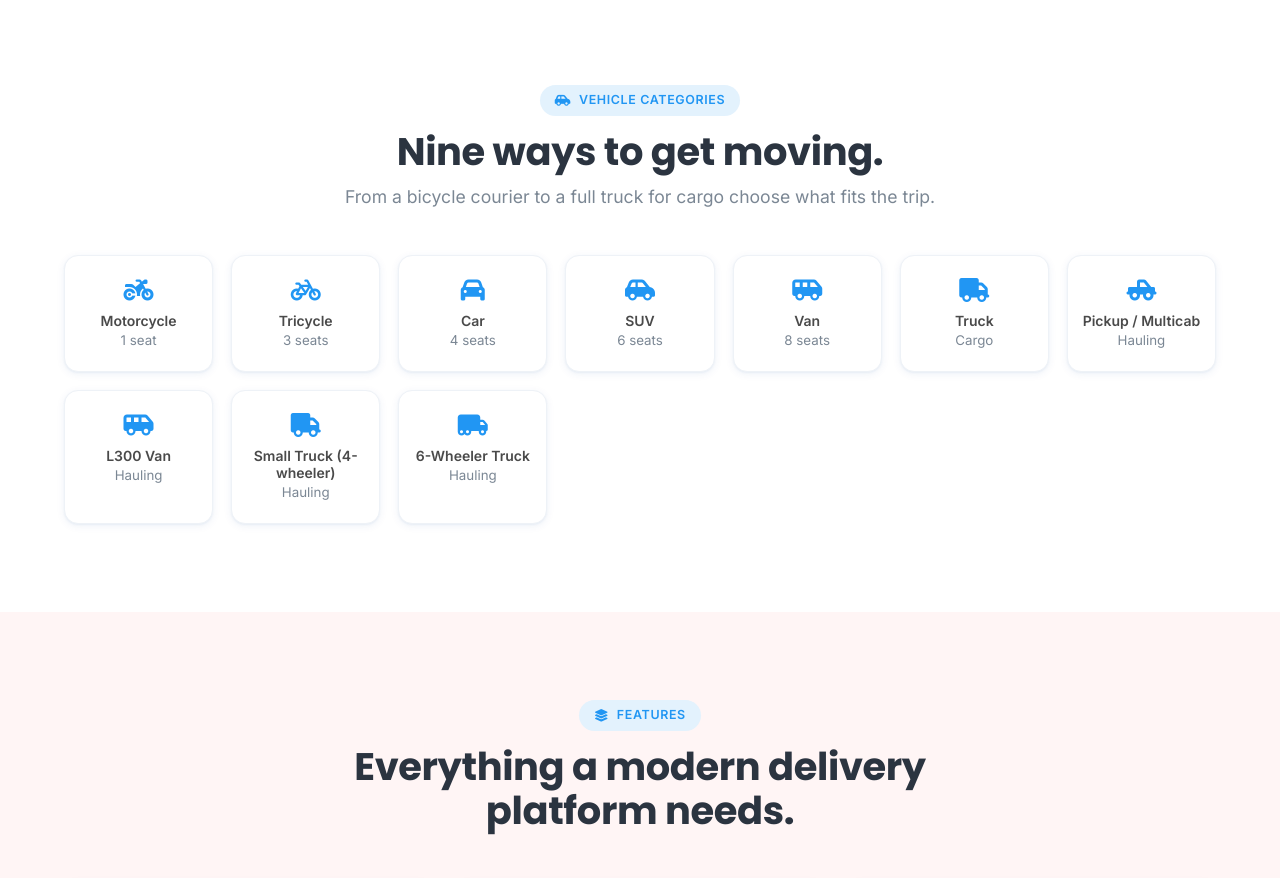
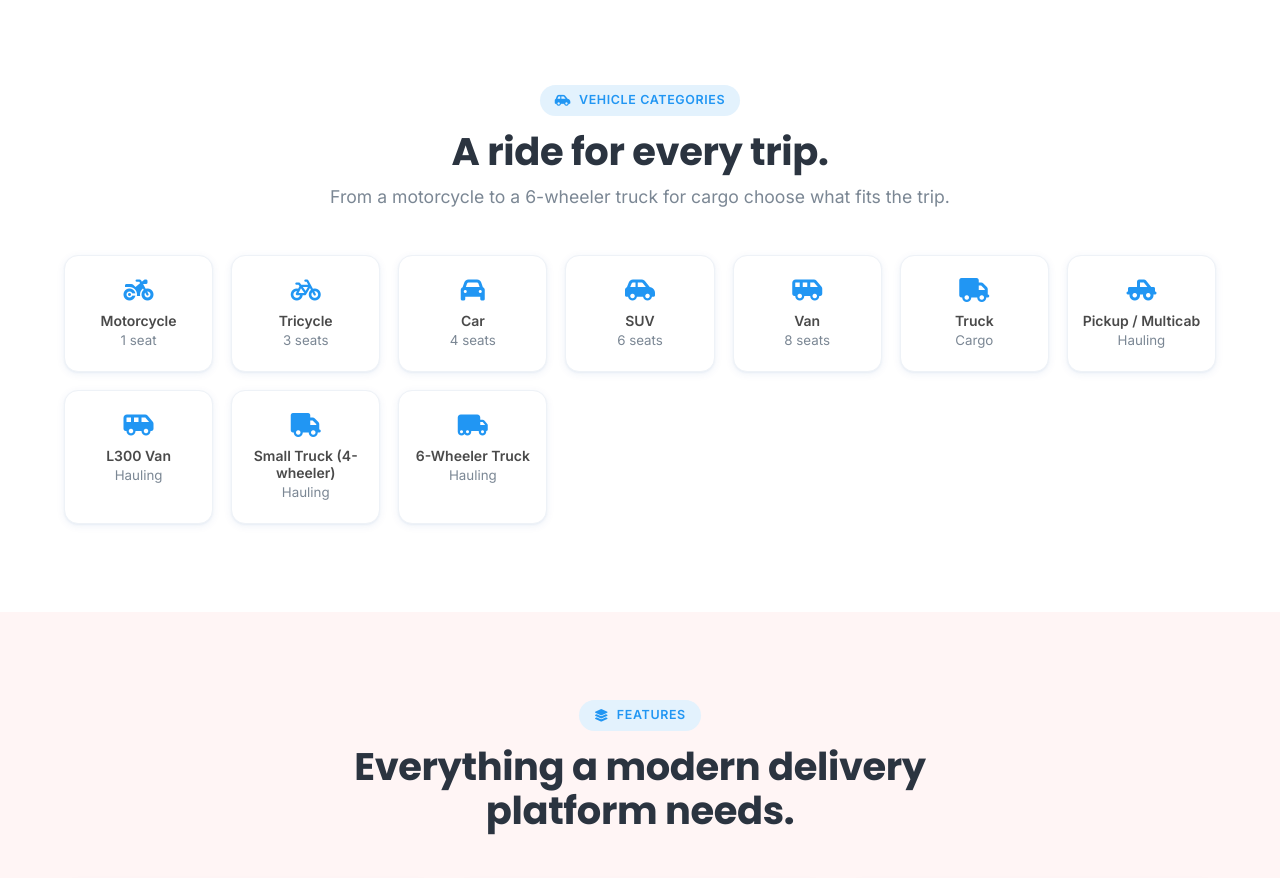
Before and after one commit to jhosnhel07/iTULOD, a website: page itulod/itulod/index.html in a window 1280 px wide. Shown: the part 2120-2998 px from the top of the page. Drawn offline with nearby package versions, Linux system fonts and the light colour scheme; no server answers.

Commit message:
Home page: vehicle section copy no longer says nine / bicycle
Co-Authored-By: Claude Opus 5.5 <noreply@anthropic.com>

```diff
--- a/itulod/itulod/index.html
+++ b/itulod/itulod/index.html
@@ -292,9 +292,9 @@
           <span class="eyebrow"
             ><i class="fa-solid fa-car-side"></i> Vehicle categories</span
           >
-          <h2>Nine ways to get moving.</h2>
+          <h2>A ride for every trip.</h2>
           <p>
-            From a bicycle courier to a full truck for cargo choose what fits
+            From a motorcycle to a 6-wheeler truck for cargo choose what fits
             the trip.
           </p>
         </div>
```
